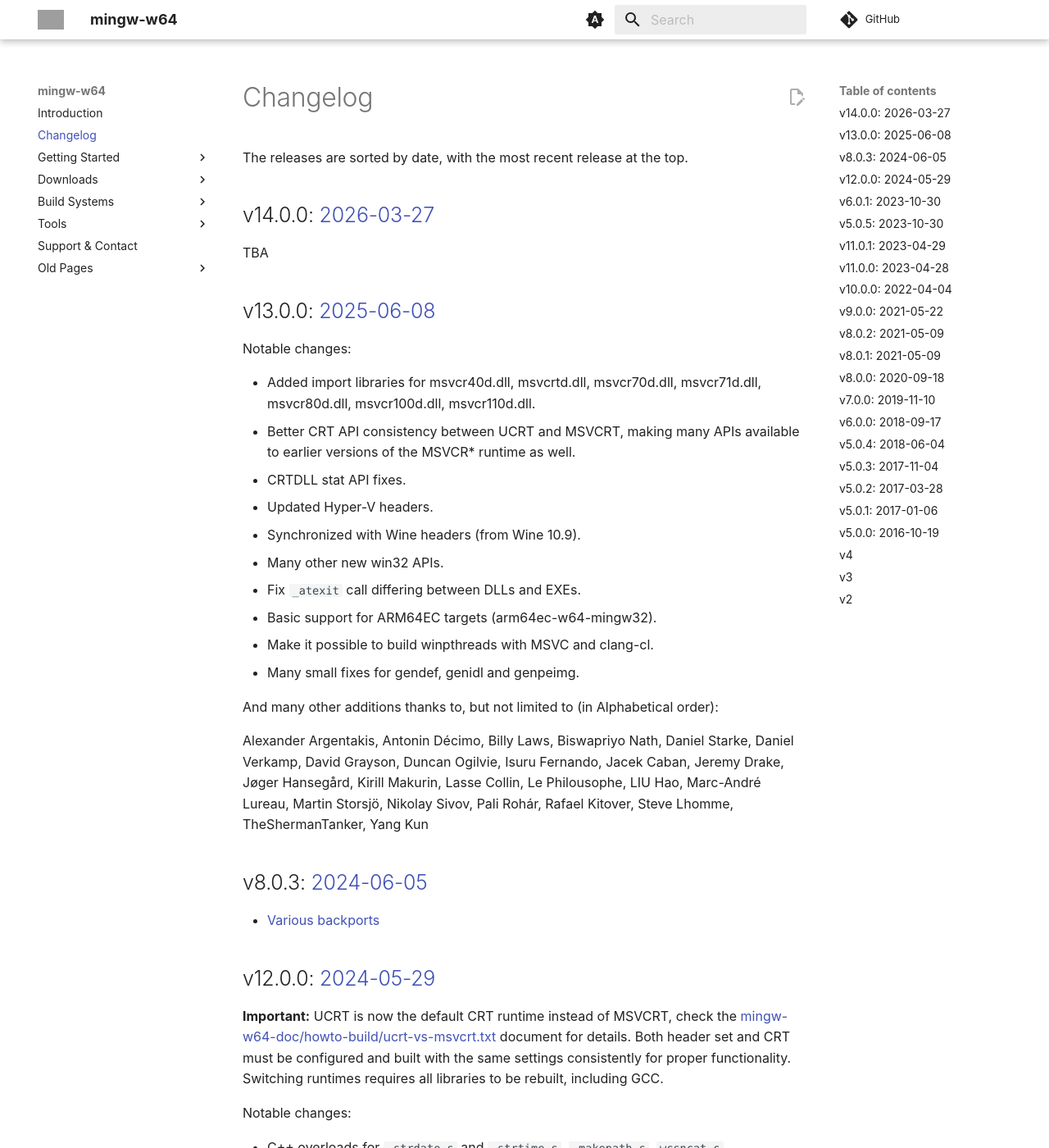
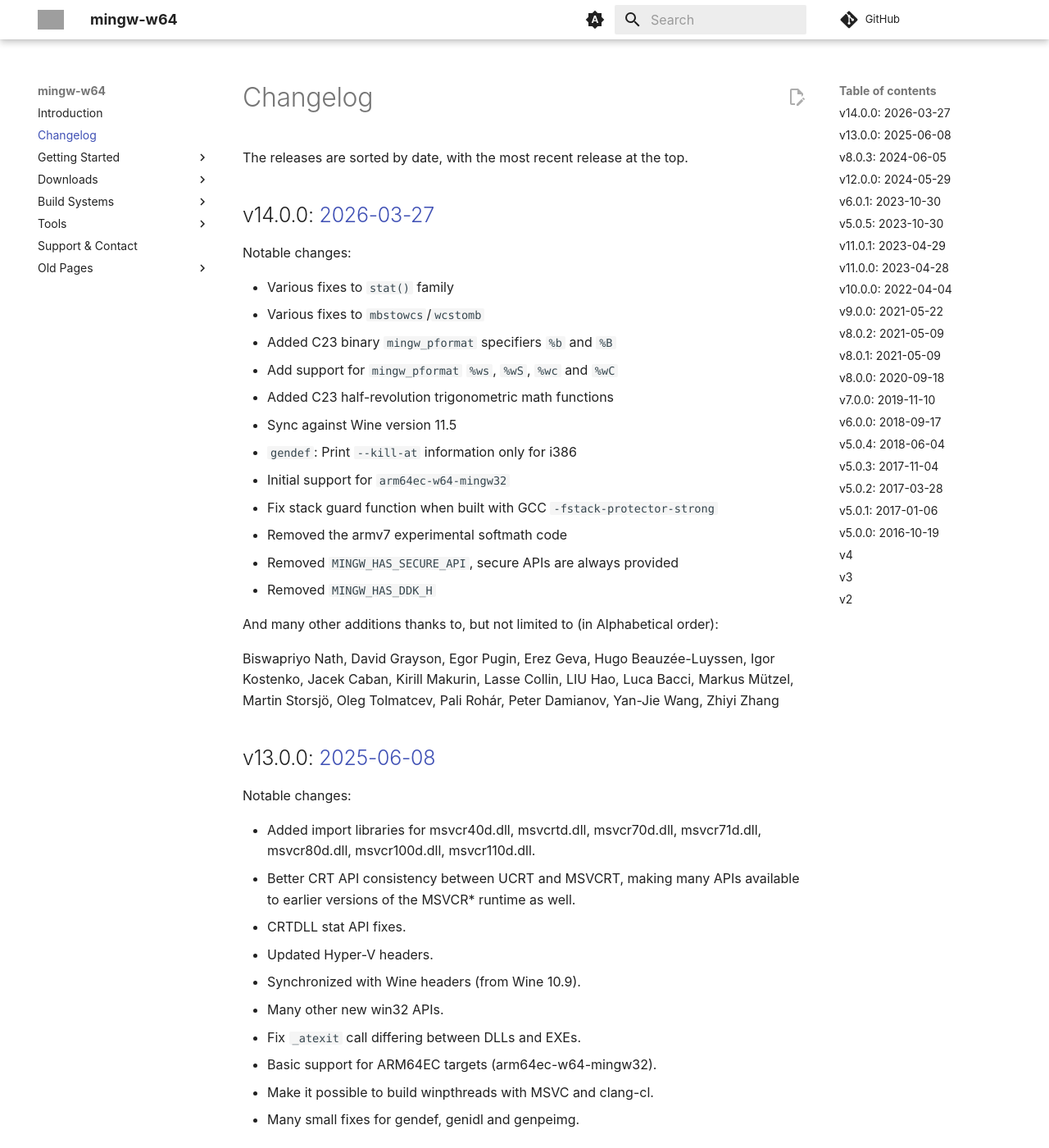
Before and after one commit to mingw-w64/mingw-w64.github.io, an MkDocs documentation site: the page built from web/changelog.md, in a window 1280 px wide and 1400 px high. Shown: the whole window at 82% size. Built offline with MkDocs 1.6.1 and Material for MkDocs 9.7.7, drawn with Linux system fonts in a browser that asks for light colours; comment, search, counter and statistics services are not loaded; grey boxes are pictures that could not be loaded.

Commit message:
complete release announcement

```diff
--- a/web/changelog.md
+++ b/web/changelog.md
@@ -2,9 +2,29 @@
 
 The releases are sorted by date, with the most recent release at the top.
 
-## v14.0.0: [2026-03-27](https://github.com/mingw-w64/mingw-w64//v14.0.0)
+## v14.0.0: [2026-03-27](https://sourceforge.net/p/mingw-w64/mailman/message/59314196/)
 
-TBA
+Notable changes:
+
+* Various fixes to `stat()` family
+* Various fixes to `mbstowcs`/`wcstomb`
+* Added C23 binary `mingw_pformat` specifiers `%b` and `%B`
+* Add support for `mingw_pformat` `%ws`, `%wS`, `%wc` and `%wC`
+* Added C23 half-revolution trigonometric math functions
+* Sync against Wine version 11.5
+* `gendef`: Print `--kill-at` information only for i386
+* Initial support for `arm64ec-w64-mingw32`
+* Fix stack guard function when built with GCC `-fstack-protector-strong`
+* Removed the armv7 experimental softmath code
+* Removed `MINGW_HAS_SECURE_API`, secure APIs are always provided
+* Removed `MINGW_HAS_DDK_H`
+
+And many other additions thanks to, but not limited to (in Alphabetical order):
+
+Biswapriyo Nath, David Grayson, Egor Pugin, Erez Geva, Hugo Beauzée-Luyssen,
+Igor Kostenko, Jacek Caban, Kirill Makurin, Lasse Collin, LIU Hao, Luca Bacci,
+Markus Mützel, Martin Storsjö, Oleg Tolmatcev, Pali Rohár, Peter Damianov,
+Yan-Jie Wang, Zhiyi Zhang
 
 ## v13.0.0: [2025-06-08](https://sourceforge.net/p/mingw-w64/mailman/message/59192665/)
 
```
Also changed, not shown: web/source.md (+2 -1 lines).
